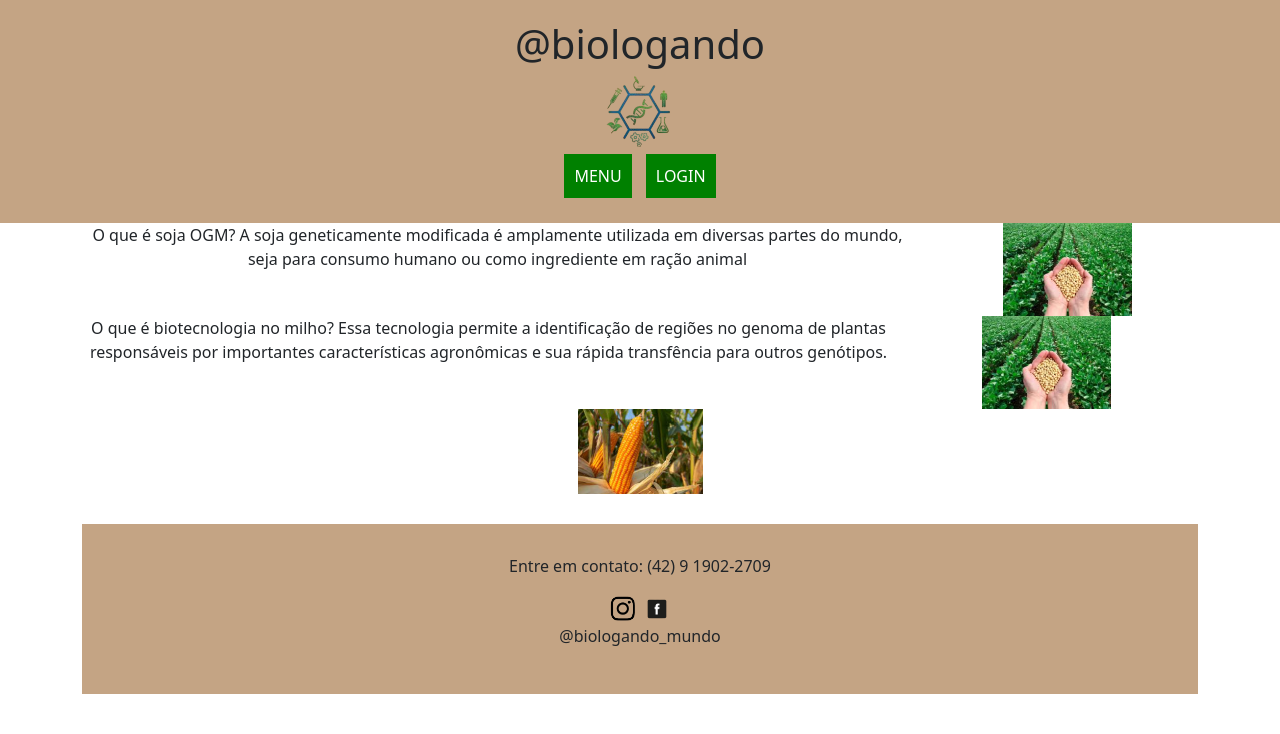
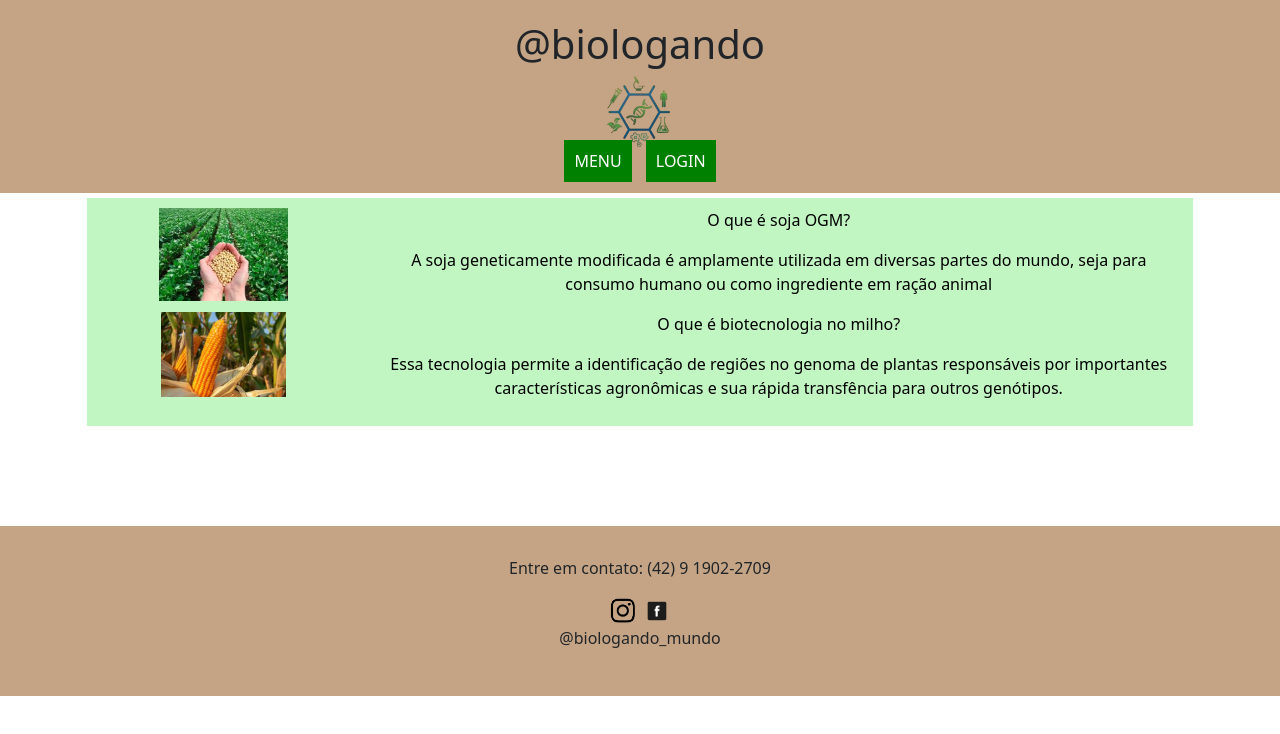
Before and after one commit to MahGavlik/provaone, a plain HTML site: page index.html in a window 1280 px wide. Drawn offline with nearby package versions, Linux system fonts and the light colour scheme.

Commit message:
Add files via upload

```diff
--- a/index.html
+++ b/index.html
@@ -14,32 +14,33 @@
         <h1>@biologando</h1>
         <img src="logo.png" alt="Logo @BIOLOGANDO">
         <nav>
-            <button onclick="redirecionarmenu()">MENU</button>
-            <button onclick="redirecionarlogin()">LOGIN</button>
+            <a href="menu.htm">MENU</a>
+            <a href="login.html">LOGIN</a>
+
         </nav>
     </header>
     <body>
         <div class="container text-center">
+            <div class="textos">
             <div class="row align-items-start">
+                <div class="col-3">
+                        <img src="soja.png" alt="biotecnologia na soja">
+                    </div>
+                    <div class="col-9 ">
+                    <p>O que é soja OGM? </p> <p> A soja geneticamente modificada é amplamente utilizada em diversas partes do mundo, seja para consumo humano ou como ingrediente em ração animal</p>
+                </div> </div>
+            <div class="row align-items-start">
+                <div class="col-3">
+                    <img src="milho.png" alt="biotecnologia na soja">
+                </div>
                 <div class="col-9 ">
-                    <p>O que é soja OGM? A soja geneticamente modificada é amplamente utilizada em diversas partes do mundo, seja para consumo humano ou como ingrediente em ração animal</p>
-
-                </div>
-                <div class="col-3">
-                  <img src="soja.png" alt="biotecnologia na soja">
-                </div>
-            <div class="row align-items-start">
-                    <div class="col-9 ">
-                        <p>O que é biotecnologia no milho?
-                            Essa tecnologia permite a identificação de regiões no genoma de plantas responsáveis por importantes características agronômicas e sua rápida transfência para outros genótipos.</p>
-                    </div>
-                    <div class="col-3">
-                      <img src="soja.png" alt="biotecnologia na soja">
-             </div>
+                    <p>O que é biotecnologia no milho?</p>
+                        <p>Essa tecnologia permite a identificação de regiões no genoma de plantas responsáveis por importantes características agronômicas e sua rápida transfência para outros genótipos.</p>
+                </div> </div>
+            </div>
 
             </div>
-          </div>
-            <img src="milho.png" alt="biotecnologia no milho">
+
     </body>
 
 
--- a/menu.htm
+++ b/menu.htm
@@ -18,10 +18,17 @@
             <a href="https://www.agrolink.com.br/noticias/a-importancia-da-precisao-e-biotecnologia-na-soja_494845.html" target="_blank">A importância da precisão e biotecnologia na soja</a>
             <a href="https://www.ufac.br/pesquisa/noticias/palestra-biotecnologia-reprodutiva-desafios-e-oportunidades-na-agropecuaria" target="_blank">Palestra biotecnologia reprodutiva desafios e oportunidades na agropecuária</a>
         </div>
-        <button onclick="paginainicial()">Página Inicial</button>
-        <script src="script.js"></script>
+        <div class="iamgemlinks">
+            "<img src="https://itforum.com.br/wp-content/uploads/2024/12/biotecnologia.jpg" alt="bioimagem">
+
+        </div>
     </section>
     <footer>
+        <a href="index.html">Página Inicial</a>
         <p>Entre em contato: (42) 9 1902-2709</p>
+        <img src="insta.png" alt="Instagram">
+        <img src="face.png" alt="Facebook">
+        <p>@biologando_mundo</p>
+
     </footer>
     </body>
--- a/style.css
+++ b/style.css
@@ -9,6 +9,16 @@ header {
     background-color: #c4a484;
     padding: 20px;
     text-align:center;
+}
+
+nav a {
+    text-decoration: none;
+    margin: 5px;
+    padding: 10px;
+    border: none;
+    cursor: pointer;
+    background-color: green;
+    color: white;
 }
 
 nav button {
@@ -36,7 +46,18 @@ input {
     width: 250px;
 }
 
-button {
+.textos {
+    display: block;
+
+    padding: 10px;
+    margin: 5px;
+    background-color: rgba(144, 238, 144, 0.555);
+    text-decoration: none;
+    color: black;
+}
+
+a {
+    text-decoration:none ;
     padding: 10px;
     background-color: black;
     color: white;
@@ -45,11 +66,17 @@ button {
 }
 
 footer {
+    text-align: center;
     background-color: #c4a484;
     padding: 30px;
-    margin-top: 30px;
+    margin-top: 100px;
+    margin-bottom: 10px;
 }
 
 footer img{
     width: 30px;
 }
+
+.imagemlinks {
+    width: 70px;
+}
```
Also changed, not shown: login.html (+6 -1 lines).
